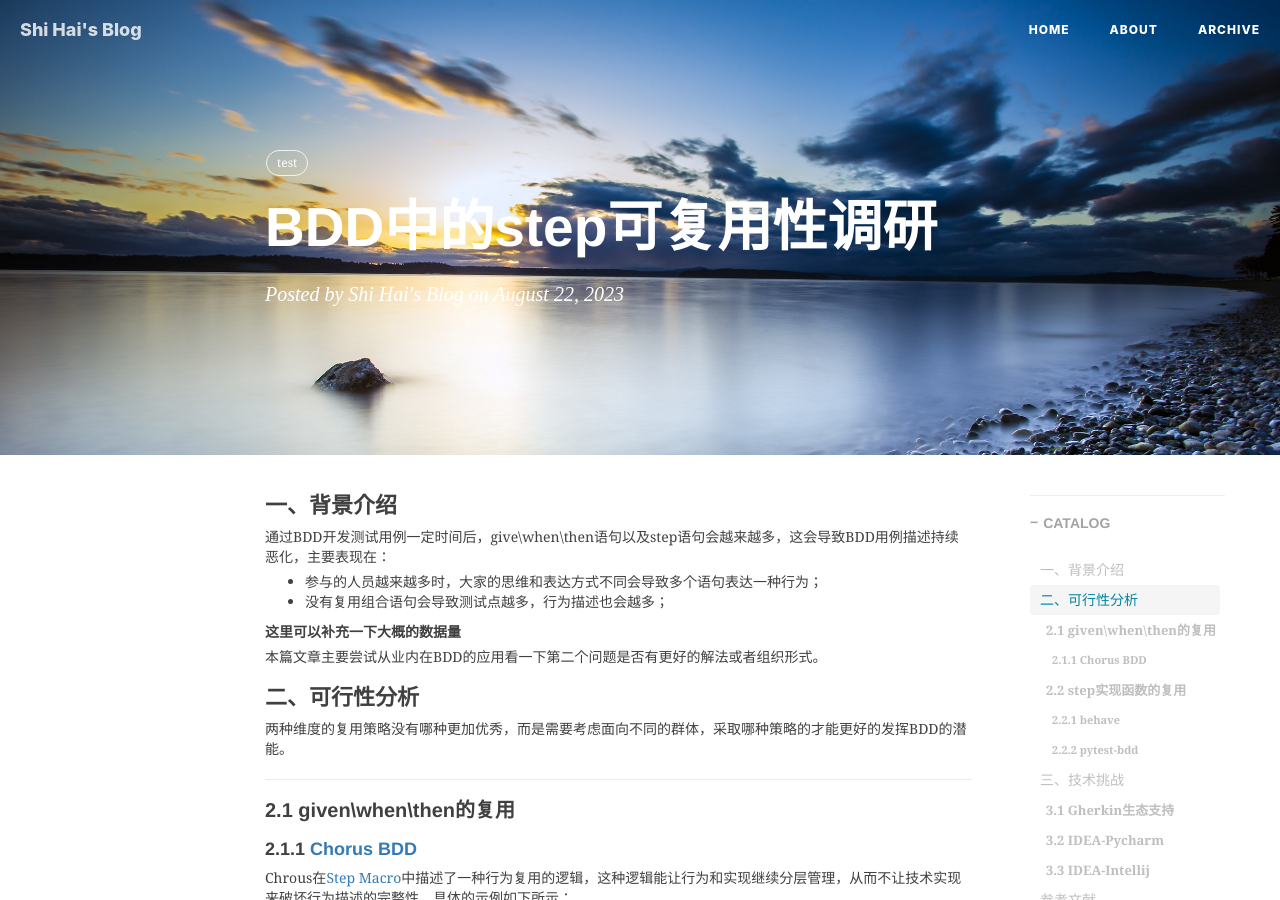
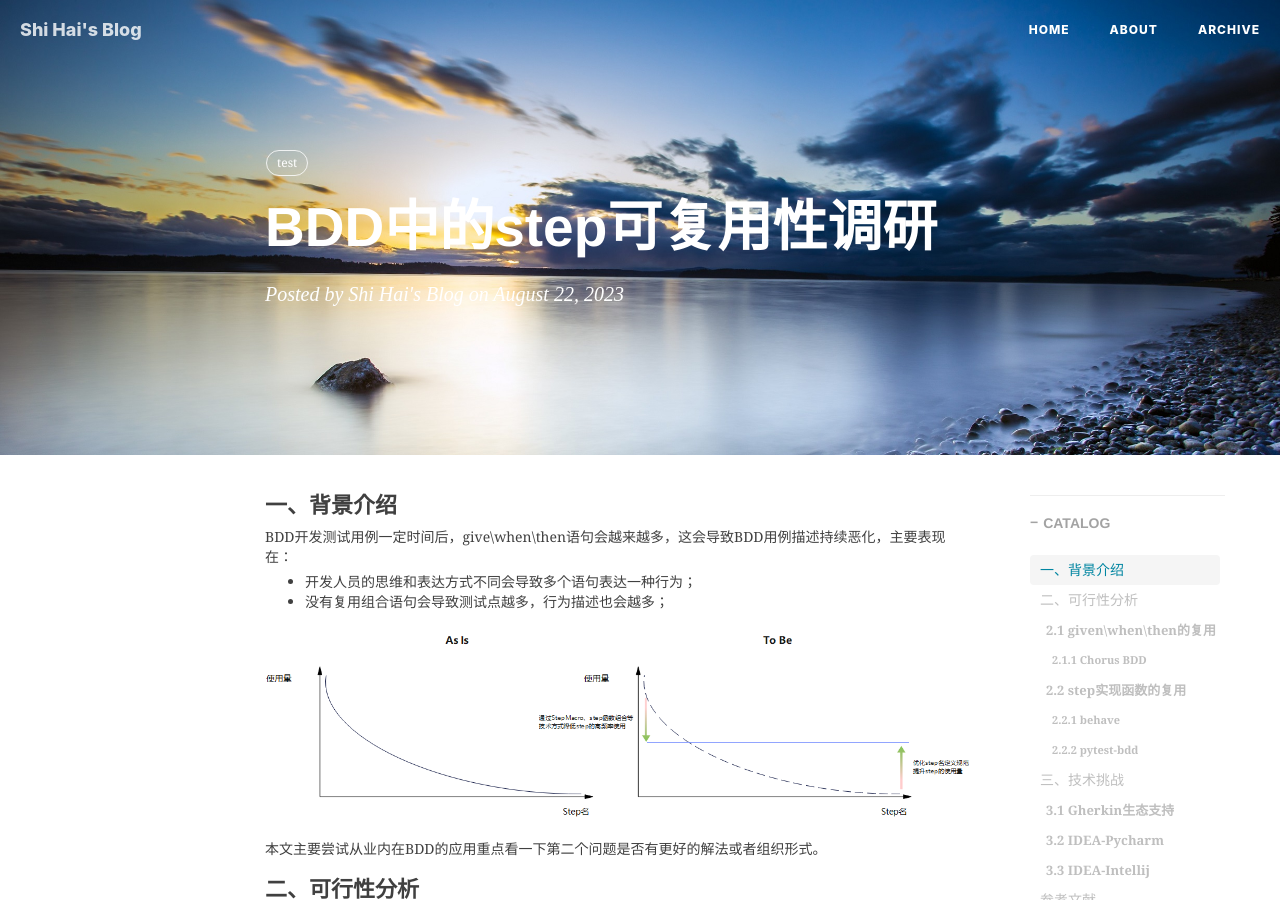
Before and after one commit to shihai1991/shihai1991.github.io, a Jekyll site: the page built from _posts/2023-08-22-BDD中的step可复用性调研.md, in a window 1280 px wide and 900 px high. Built offline with Jekyll 4.4.1, drawn with Linux system fonts in a browser that asks for light colours; nearby versions of some CDN libraries; comment, search, counter and statistics services are not loaded.

Commit message:
update an image

```diff
--- a/_posts/2023-08-22-BDD中的step可复用性调研.md
+++ b/_posts/2023-08-22-BDD中的step可复用性调研.md
@@ -9,13 +9,13 @@ tags:
 time: '2023.08.22 17:21:00'
 ---
 # 一、背景介绍
-通过BDD开发测试用例一定时间后，give\when\then语句以及step语句会越来越多，这会导致BDD用例描述持续恶化，主要表现在：
-- 参与的人员越来越多时，大家的思维和表达方式不同会导致多个语句表达一种行为；
+BDD开发测试用例一定时间后，give\when\then语句会越来越多，这会导致BDD用例描述持续恶化，主要表现在：
+- 开发人员的思维和表达方式不同会导致多个语句表达一种行为；
 - 没有复用组合语句会导致测试点越多，行为描述也会越多；
 
-**这里可以补充一下大概的数据量**
+![]({{site.baseurl}}/img/2023/Q3/20230825-Step优化.png)
 
-本篇文章主要尝试从业内在BDD的应用看一下第二个问题是否有更好的解法或者组织形式。
+本文主要尝试从业内在BDD的应用重点看一下第二个问题是否有更好的解法或者组织形式。
 
 # 二、可行性分析
 两种维度的复用策略没有哪种更加优秀，而是需要考虑面向不同的群体，采取哪种策略的才能更好的发挥BDD的潜能。
```
Also changed, not shown: img/2023/Q3/20230825-Step优化.png (added).
